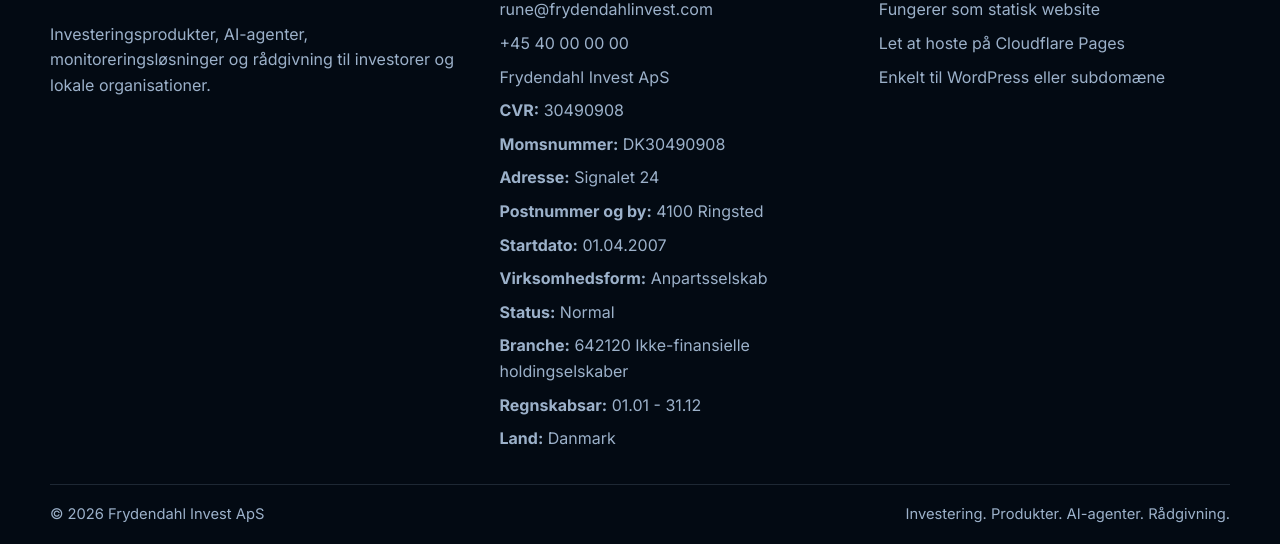
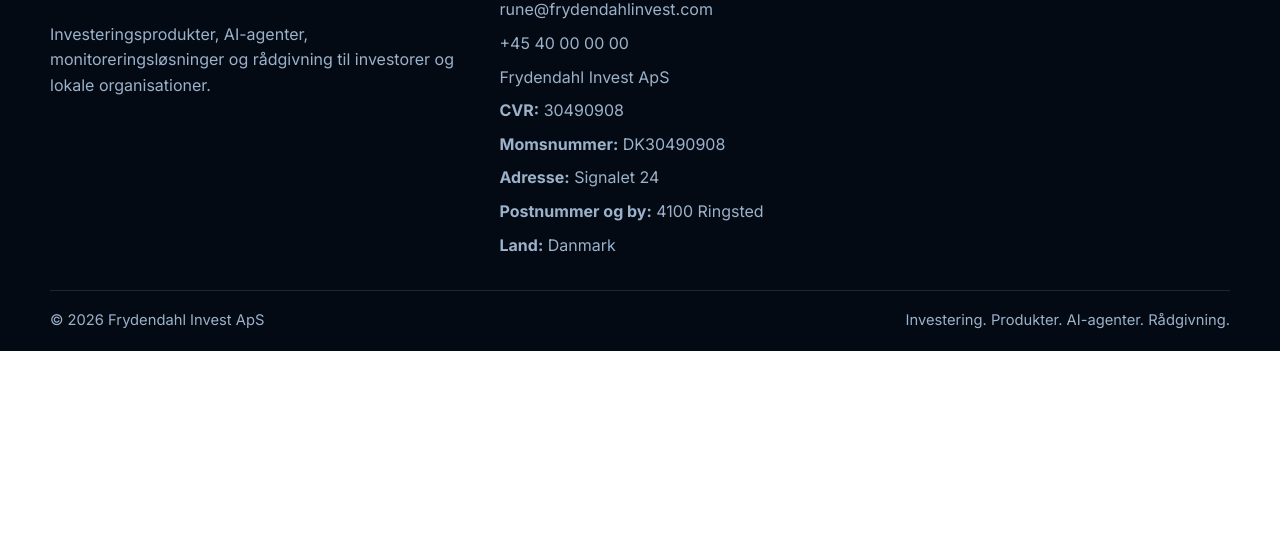
Before and after one commit to runefrydendahl/frydendahl-invest-site, a plain HTML site: page index.html in a window 1280 px wide. Shown: the part 5760-6304 px from the top of the page. After the commit the page ends 6111 px from the top, so only its background shows below. Drawn offline with Linux system fonts and the light colour scheme.

Commit message:
Simplify homepage and remove noisy metadata

```diff
--- a/index.html
+++ b/index.html
@@ -391,21 +391,7 @@
             <li><strong data-i18n="companyVatLabel">Momsnummer:</strong> <span data-i18n="companyVatValue">DK30490908</span></li>
             <li><strong data-i18n="companyAddressLabel">Adresse:</strong> <span data-i18n="companyAddressValue">Signalet 24</span></li>
             <li><strong data-i18n="companyPostalLabel">Postnummer og by:</strong> <span data-i18n="companyPostalValue">4100 Ringsted</span></li>
-            <li><strong data-i18n="companyStartDateLabel">Startdato:</strong> <span data-i18n="companyStartDateValue">01.04.2007</span></li>
-            <li><strong data-i18n="companyTypeLabel">Virksomhedsform:</strong> <span data-i18n="companyTypeValue">Anpartsselskab</span></li>
-            <li><strong data-i18n="companyStatusLabel">Status:</strong> <span data-i18n="companyStatusValue">Normal</span></li>
-            <li><strong data-i18n="companyIndustryLabel">Branche:</strong> <span data-i18n="companyIndustryValue">642120 Ikke-finansielle holdingselskaber</span></li>
-            <li><strong data-i18n="companyFiscalYearLabel">Regnskabsår:</strong> <span data-i18n="companyFiscalYearValue">01.01 - 31.12</span></li>
             <li><strong data-i18n="companyCountryLabel">Land:</strong> <span data-i18n="companyCountryValue">Danmark</span></li>
-          </ul>
-        </div>
-
-        <div>
-          <h3 data-i18n="footerHostingTitle">Bygget til lavpris-hosting</h3>
-          <ul>
-            <li data-i18n="footerHost1">Fungerer som statisk website</li>
-            <li data-i18n="footerHost2">Let at hoste på Cloudflare Pages</li>
-            <li data-i18n="footerHost3">Enkelt til WordPress eller subdomæne</li>
           </ul>
         </div>
       </div>
--- a/script.js
+++ b/script.js
@@ -144,22 +144,8 @@
       companyAddressValue: 'Signalet 24',
       companyPostalLabel: 'Postnummer og by:',
       companyPostalValue: '4100 Ringsted',
-      companyStartDateLabel: 'Startdato:',
-      companyStartDateValue: '01.04.2007',
-      companyTypeLabel: 'Virksomhedsform:',
-      companyTypeValue: 'Anpartsselskab',
-      companyStatusLabel: 'Status:',
-      companyStatusValue: 'Normal',
-      companyIndustryLabel: 'Branche:',
-      companyIndustryValue: '642120 Ikke-finansielle holdingselskaber',
-      companyFiscalYearLabel: 'Regnskabsar:',
-      companyFiscalYearValue: '01.01 - 31.12',
       companyCountryLabel: 'Land:',
       companyCountryValue: 'Danmark',
-      footerHostingTitle: 'Bygget til lavpris-hosting',
-      footerHost1: 'Fungerer som statisk website',
-      footerHost2: 'Let at hoste på Cloudflare Pages',
-      footerHost3: 'Enkelt til WordPress eller subdomæne',
       footerTagline: 'Investering. Produkter. AI-agenter. Rådgivning.'
     },
     en: {
@@ -306,22 +292,8 @@
       companyAddressValue: 'Signalet 24',
       companyPostalLabel: 'Postal code and city:',
       companyPostalValue: '4100 Ringsted',
-      companyStartDateLabel: 'Start date:',
-      companyStartDateValue: '01.04.2007',
-      companyTypeLabel: 'Company type:',
-      companyTypeValue: 'Private limited company (ApS)',
-      companyStatusLabel: 'Status:',
-      companyStatusValue: 'Normal',
-      companyIndustryLabel: 'Industry:',
-      companyIndustryValue: '642120 Non-financial holding companies',
-      companyFiscalYearLabel: 'Fiscal year:',
-      companyFiscalYearValue: '01.01 - 31.12',
       companyCountryLabel: 'Country:',
       companyCountryValue: 'Denmark',
-      footerHostingTitle: 'Built for low-cost hosting',
-      footerHost1: 'Works as a static site',
-      footerHost2: 'Easy to host on Cloudflare Pages',
-      footerHost3: 'Simple for WordPress or subdomain deployment',
       footerTagline: 'Investing. Products. AI agents. Consultancy.'
     }
   };
```
